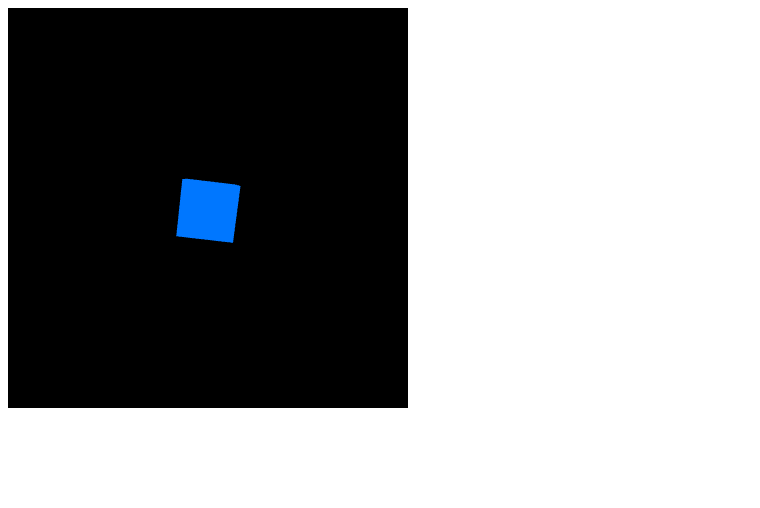
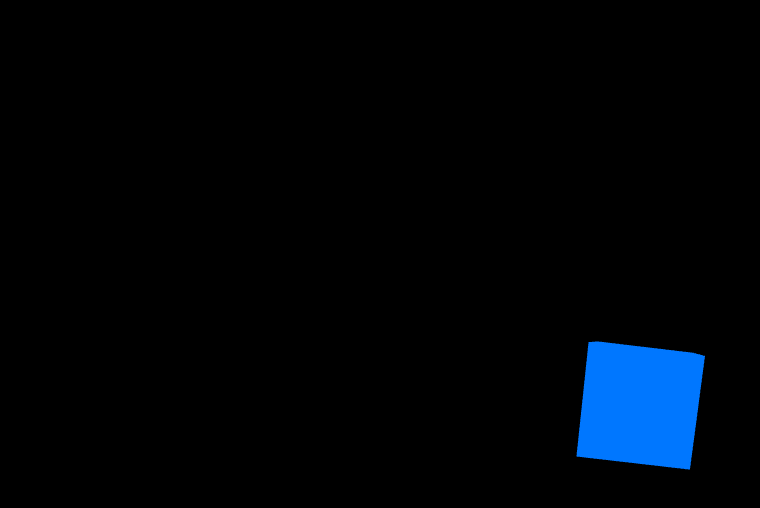
Before and after one commit to tue-Jonas/threejsdemo, a React (Create React App) app: page / in a window 1280 px wide. Shown: the top 508 px of the page, without its empty margins (0-760 px from the left). Built offline with nearby package versions, Linux system fonts and the light colour scheme.

Commit message:
full page

```diff
--- /dev/null
+++ b/public/index.css
@@ -0,0 +1,3 @@
+body {
+    margin: 0;
+}
--- a/public/index.html
+++ b/public/index.html
@@ -1,29 +1,13 @@
 <!DOCTYPE html>
 <html lang="en">
 <head>
-    <meta charset="utf-8" />
-    <link rel="icon" href="%PUBLIC_URL%/favicon.ico" />
-    <meta name="viewport" content="width=device-width, initial-scale=1" />
-    <meta name="theme-color" content="#000000" />
-    <meta
-      name="description"
-      content="Web site created using create-react-app"
-    />
-    <link rel="apple-touch-icon" href="%PUBLIC_URL%/logo192.png" />
-    <!--
-      manifest.json provides metadata used when your web app is installed on a
-      user's mobile device or desktop. See https://developers.google.com/web/fundamentals/web-app-manifest/
-    -->
-    <link rel="manifest" href="%PUBLIC_URL%/manifest.json" />
-    <!--
-      Notice the use of %PUBLIC_URL% in the tags above.
-      It will be replaced with the URL of the `public` folder during the build.
-      Only files inside the `public` folder can be referenced from the HTML.
+    <meta charset="utf-8"/>
+    <link rel="icon" href="%PUBLIC_URL%/favicon.ico"/>
+    <meta name="viewport" content="width=device-width, initial-scale=1"/>
 
-      Unlike "/favicon.ico" or "favicon.ico", "%PUBLIC_URL%/favicon.ico" will
-      work correctly both with client-side routing and a non-root public URL.
-      Learn how to configure a non-root public URL by running `npm run build`.
-    -->
+    <link rel="manifest" href="%PUBLIC_URL%/manifest.json"/>
+
+    <link rel="stylesheet" href="index.css"/>
     <title>React App</title>
 </head>
 <body>
--- a/src/components/rotatingSquare/RotatingSquare.js
+++ b/src/components/rotatingSquare/RotatingSquare.js
@@ -46,7 +46,7 @@ const RotatingSquare = () => {
 
     }, []);
 
-    return <div ref={mountRef} style={{width: '400px', height: '400px'}}/>;
+    return <div ref={mountRef} style={{width: "100vw", height: "100vh"}}/>;
 };
 
 export default RotatingSquare;
```
Lines whose indentation alone changed are shown as unchanged.
